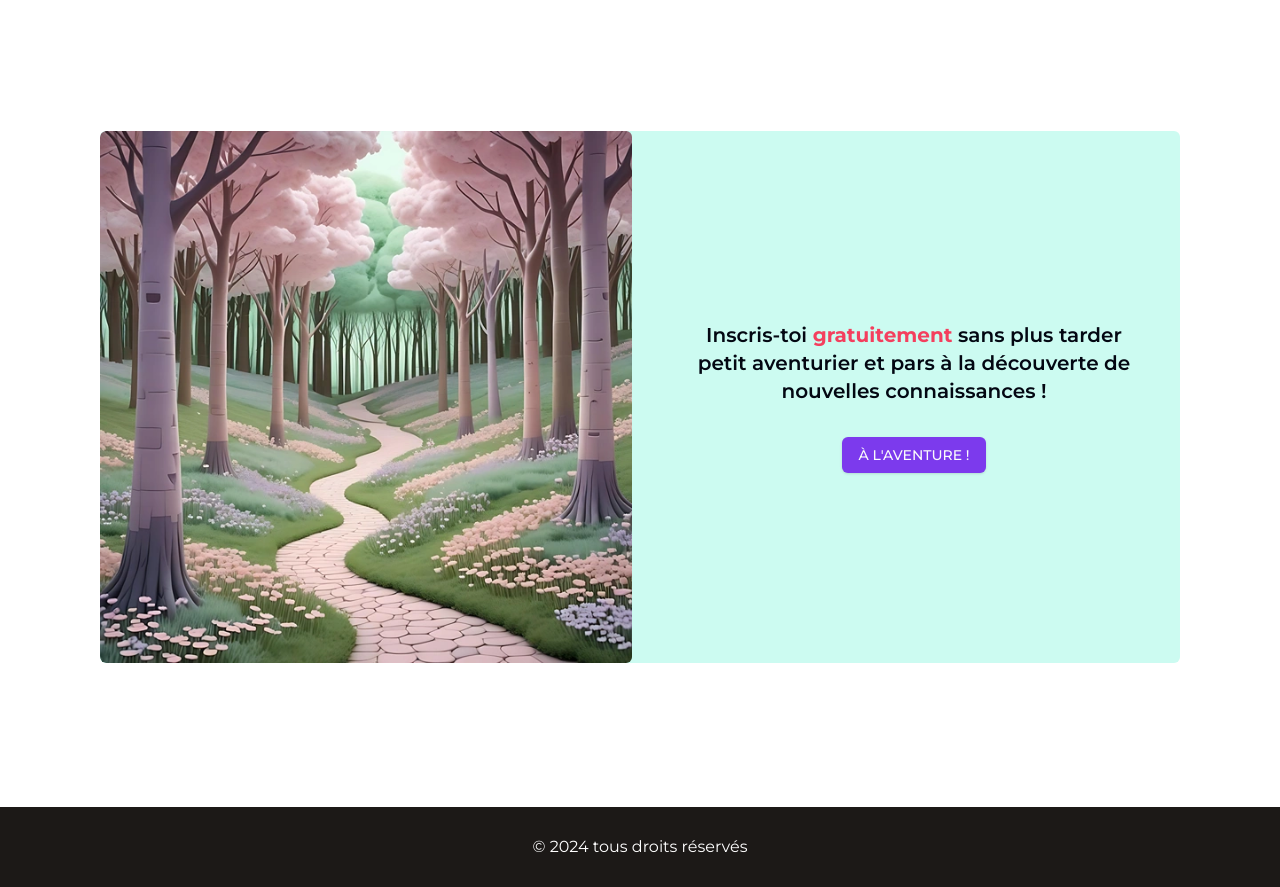
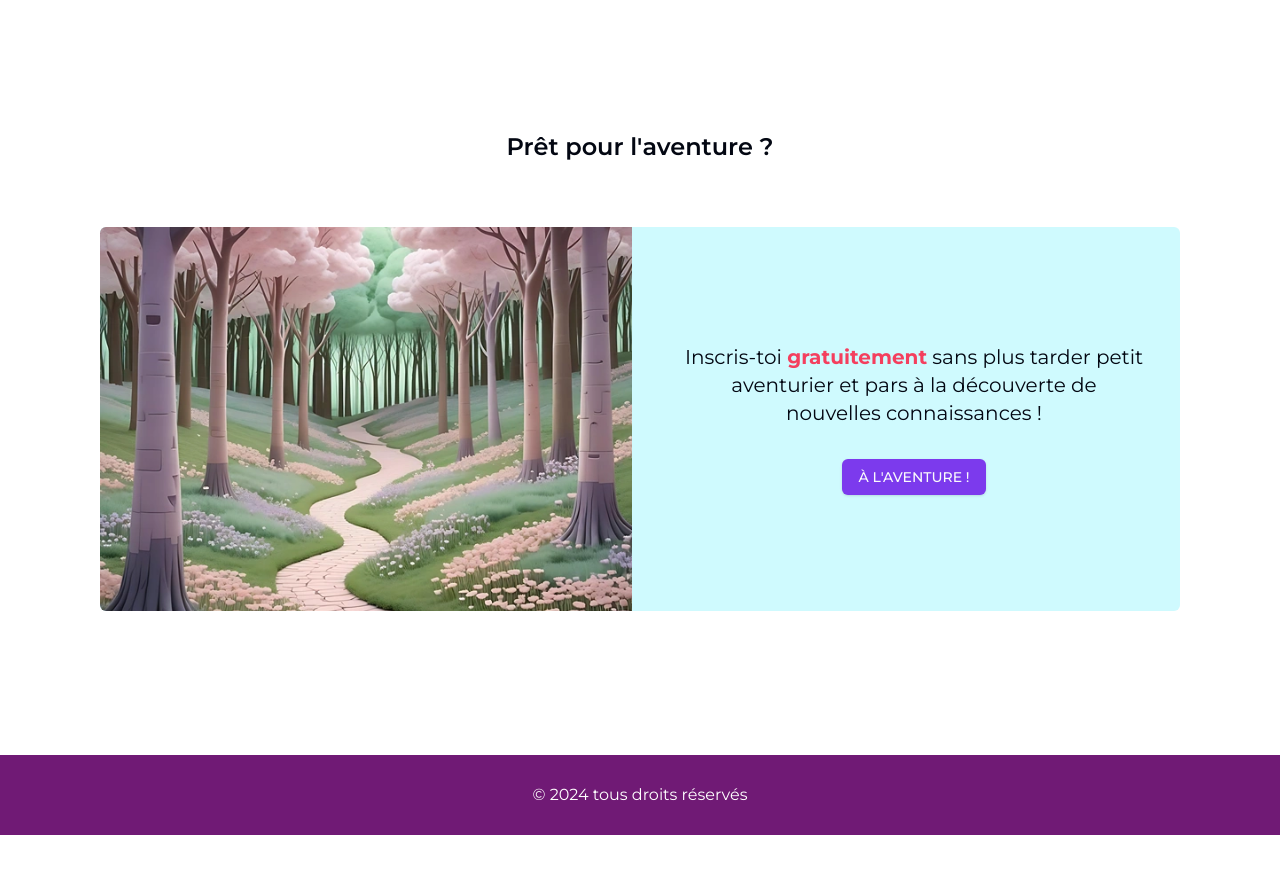
Before and after one commit to Mika-dev13/Mon-Chouet-Quiz, a Next.js app: page / in a window 1280 px wide. Shown: the part 2240-3127 px from the top of the page. After the commit the page ends 3075 px from the top, so only its background shows below. Built offline with nearby package versions, Linux system fonts and the light colour scheme; a web font is replaced by a local one.

Commit message:
Refactor CtaSection and Footer components

```diff
--- a/src/components/CtaSection.tsx
+++ b/src/components/CtaSection.tsx
@@ -4,21 +4,26 @@ import foret from '../../public/foret.webp';
 
 const CtaSection = () => {
   return (
-    <section className='rounded-md relative overflow-hidden grid grid-cols-2 gap-4 bg-teal-100'>
+    <section className=''>
+      <h2 className='text-center lg:text-2xl font-semibold mb-16'>
+        Prêt pour l&apos;aventure ?{' '}
+      </h2>
+      <div className='grid grid-cols-2 gap-4 bg-cyan-100 rounded-md overflow-hidden'>
         <Image
           src={foret}
           alt='forêt'
-        className='rounded-md w-full lg:min-h-88 object-cover'
+          className='w-full lg:max-h-96 object-cover'
         />
-      <div className='flex flex-col items-center justify-center px-8'>
-        <h2 className='text-xl mb-8 font-semibold text-center'>
+        <div className='flex flex-col items-center justify-center px-9'>
+          <p className='text-xl mb-8 text-center'>
             Inscris-toi{' '}
             <span className='text-rose-500 font-bold'>gratuitement</span> sans
             plus tarder petit aventurier et pars à la découverte de nouvelles
             connaissances !
-        </h2>
+          </p>
 
           <Button className='uppercase'>à l&apos;aventure !</Button>
+        </div>
       </div>
     </section>
   );
--- a/src/components/Footer.tsx
+++ b/src/components/Footer.tsx
@@ -1,6 +1,6 @@
 const Footer = () => {
   return (
-    <footer className='bg-stone-900 h-20 text-white flex justify-center items-center mt-36'>
+    <footer className='bg-fuchsia-900 h-20 text-white flex justify-center items-center mt-36'>
       <p>&copy; 2024 tous droits réservés</p>
     </footer>
   );
```
Lines whose indentation alone changed are shown as unchanged.
